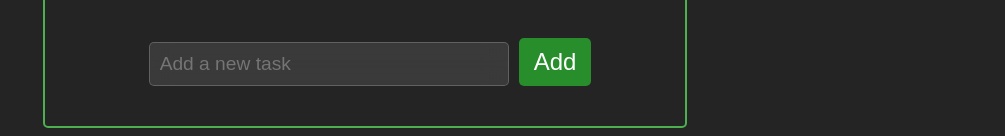
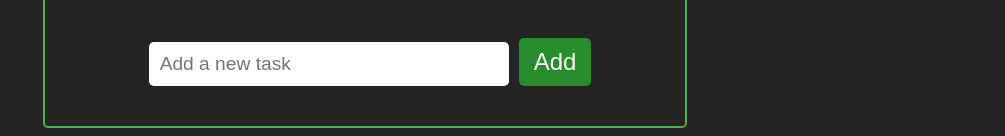
Before and after one commit to Vraj-V/3D-ToDOList_BOT, a React (Vite) app: page / in a window 1280 px wide. Shown: the part 249-385 px from the top of the page, without its empty margins (275-1280 px from the left). Built offline with nearby package versions, Linux system fonts and the light colour scheme.

Commit message:
Update index.css

```diff
--- a/src/index.css
+++ b/src/index.css
@@ -38,7 +38,7 @@ input[type="text"] {
   transition: border-color 0.3s ease;
   width: 60%;
   box-sizing: border-box;
-  background: rgba(255, 255, 255, 0.1);
+/*   background: rgba(255, 255, 255, 0.1); */
   backdrop-filter: blur(10px);
   border: 1px solid rgba(255, 255, 255, 0.2);
   }
```
